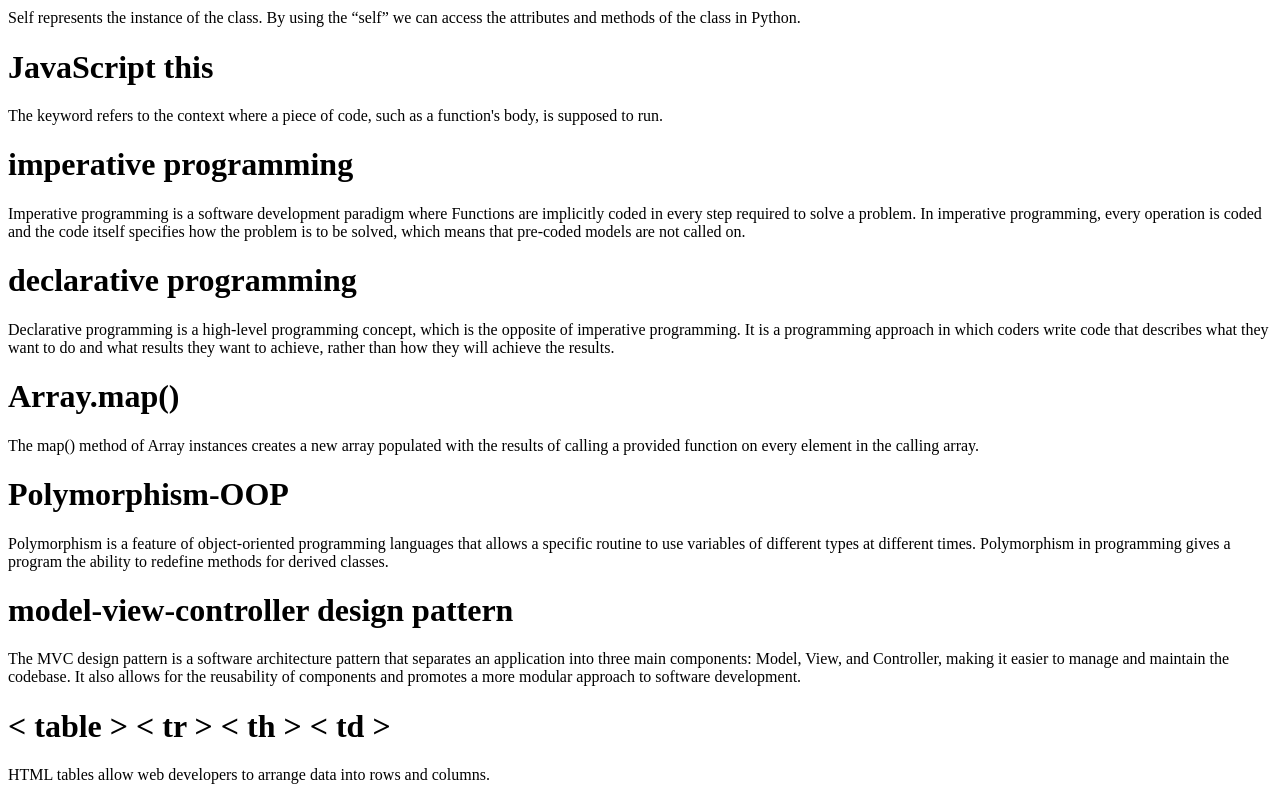
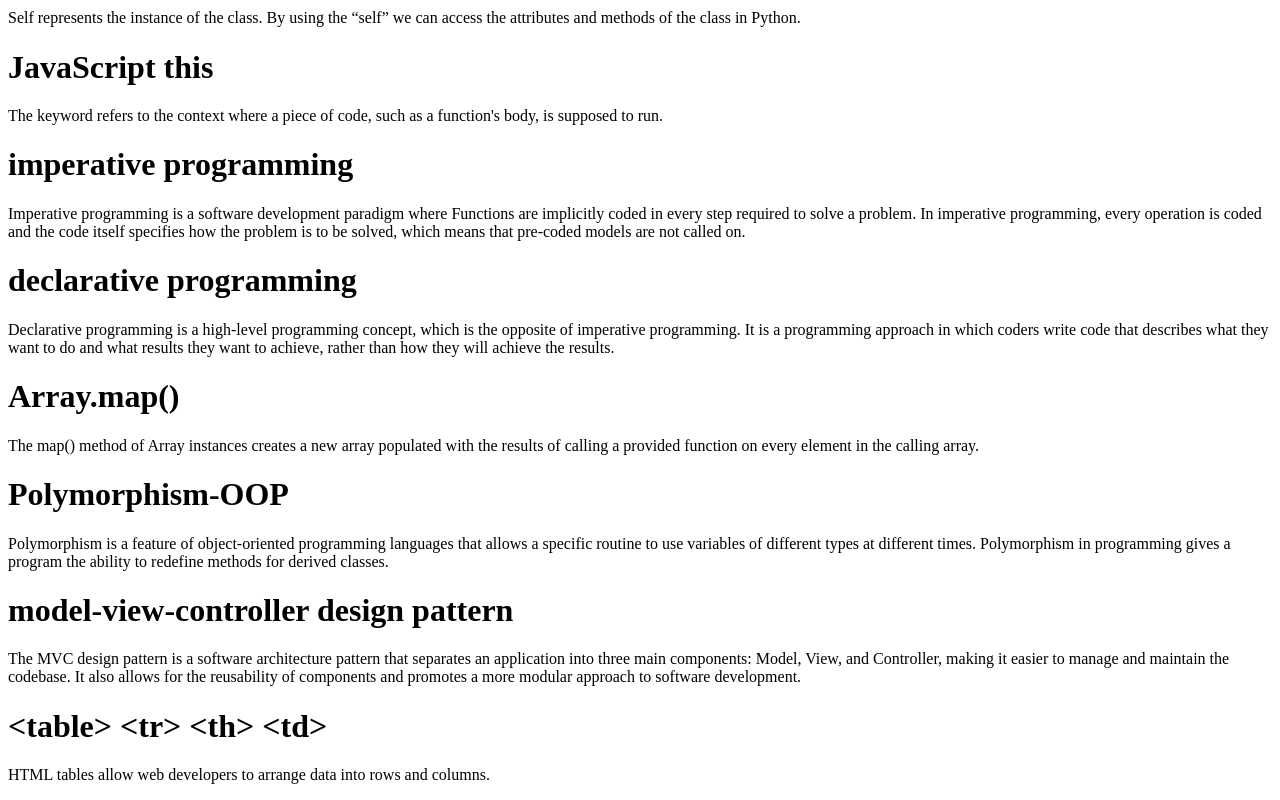
Before and after one commit to aydrean2038/classwork, a plain HTML site: page 2024-2025/classwork/portfolio/Week11.html in a window 1280 px wide. Shown: the part 730-1530 px from the top of the page. Drawn offline with Linux system fonts and the light colour scheme.

Commit message:
vocab 11

```diff
--- a/2024-2025/classwork/portfolio/Week11.html
+++ b/2024-2025/classwork/portfolio/Week11.html
@@ -57,7 +57,7 @@
 <h1>model-view-controller design pattern</h1>
 <p>The MVC design pattern is a software architecture pattern that separates an application into three main components: Model, View, and Controller, making it easier to manage and maintain the codebase. It also allows for the reusability of components and promotes a more modular approach to software development.</p>
 
-<h1> < table > < tr > < th  > < td > </h1>
+<h1> &lt;table&gt; &lt;tr&gt; &lt;th&gt; &lt;td&gt; </h1>
 <p>HTML tables allow web developers to arrange data into rows and columns.</p>
 
 </body>
```
